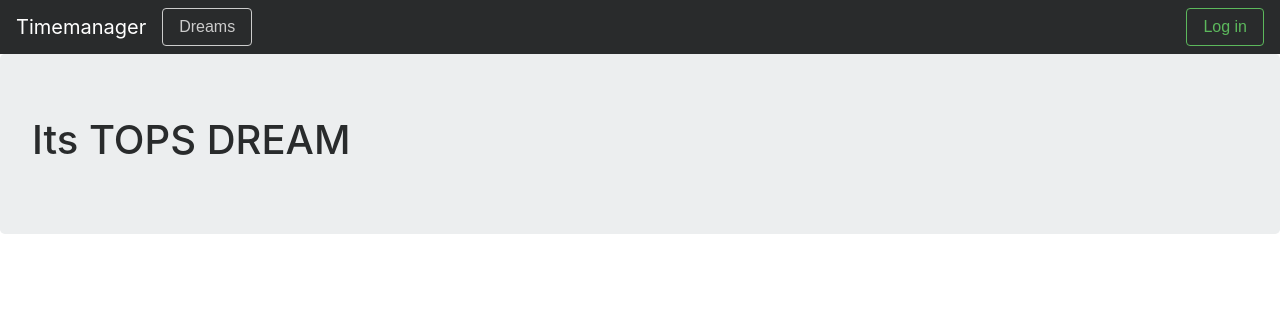
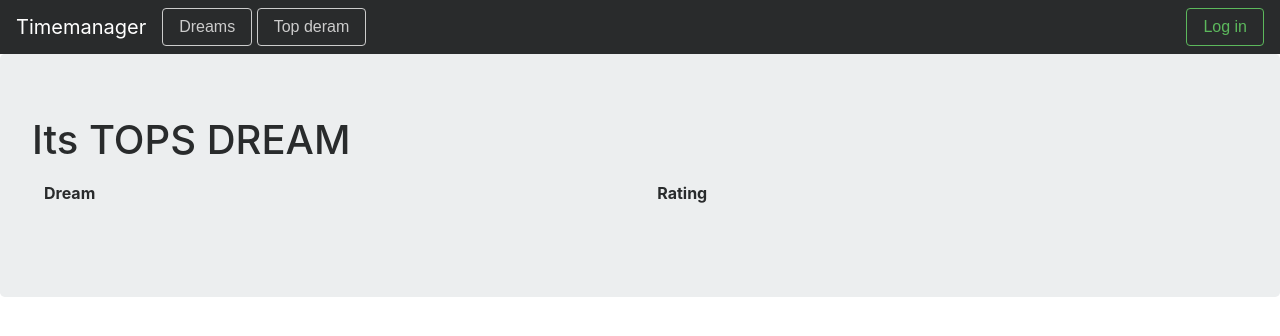
Before and after one commit to AdamovskiyAnatoliy/Timemanager, a Django app: page /top_dream/ in a window 1280 px wide. Shown: the top 336 px of the page. Run offline with Django 3.2, Linux system fonts and the light colour scheme; lists and menus that the app fills with data are empty; some libraries are stand-ins or nearby versions.

Commit message:
Add table

```diff
--- a/templates/base.html
+++ b/templates/base.html
@@ -19,6 +19,7 @@
       <ul class="navbar-nav mr-auto">
         <li>
           <a href="{% url 'dreams_list' %}"><button type="button" class="btn btn-outline-secondary">Dreams</button></a>
+          <a href="{% url 'top_dream' %}"><button typ="button" class="btn btn-outline-secondary">Top deram</button></a>
           <div class="dropdown-menu" aria-labelledby="dropdown01"></div>
         </li>
       </ul>
--- a/templates/dream/top_dream.html
+++ b/templates/dream/top_dream.html
@@ -3,5 +3,24 @@
 {% block content %}
 
 <h1>Its TOPS DREAM </h1>
+<div class="table-responsive">
+  <table class="table table-hover">
+    <thead>
+      <tr>
+        <th>Dream</th>
+        <th>Rating</th>
+      </tr>
+    </thead>
+    <tbody>
+      {% for dream in dreams %}
+        <tr>
+          <td >{{ dream.my_dream }}</td>
+          <td></td>
+        </tr>
+      {% endfor %}
+    </tbody>
+  </table>
+
+
 
 {% endblock content %}
```
